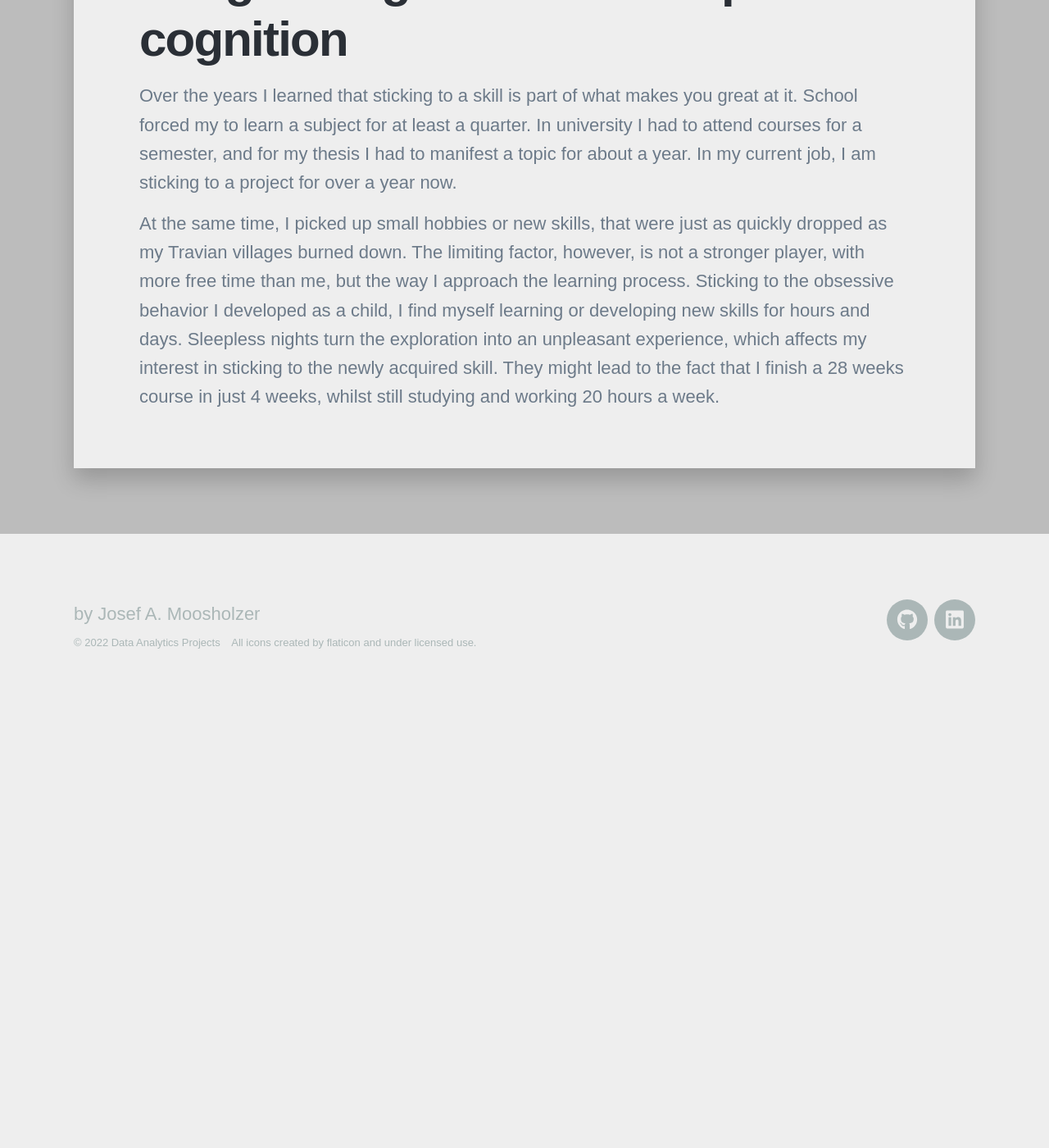
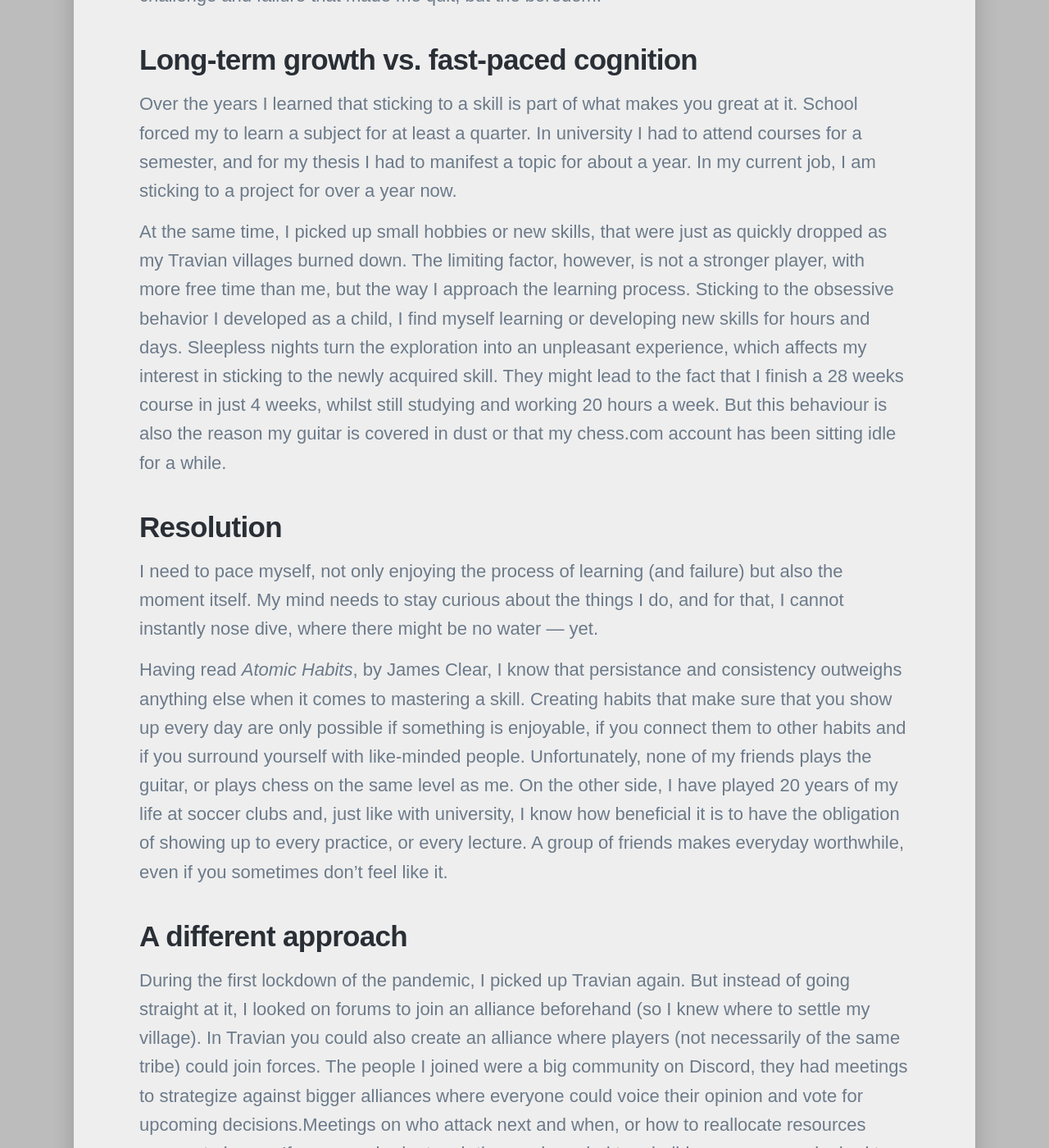
Before and after one commit to JosefMoosholzer/JosefMoosholzer.github.io, a Jekyll site: the page built from _posts/2022-10-27-obsession.md, in a window 1280 px wide and 1400 px high, scrolled down 1543 px. Shown: the whole window at 82% size. Built offline with Jekyll 4.4.1, drawn with Linux system fonts in a browser that asks for light colours; nearby versions of some CDN libraries; some web fonts are replaced; before the commit the page ends 2413 px from its top, so only the background shows below that; some of the changed text lies outside the part shown.

Commit message:
Finished blog post about obsession

```diff
--- a/_posts/2022-10-27-obsession.md
+++ b/_posts/2022-10-27-obsession.md
@@ -1,5 +1,5 @@
 ---
-title: My habit with discovery.
+title: My habit with discovery and how friendships could help.
 subtitle: A deeper reflection.
 date: 2022-10-26 00:00:00
 description: How my unhealthy behavior towards the new could be hindering long-term interest.
@@ -9,14 +9,26 @@
 # Obsession
 When I was just getting into high school I loved to play Travian, a massively multiplayer online (MMO) video game. You started with a medieval village of a tribe you selected and had to construct and upgrade buildings or resource fields to prosper, until you were able to research and train an army to fight battles with and/or against other (real) players. The crux of this game was, that it did not end after an hour or two. No, it lasted months!
 
-Constructing buildings lasted hours or even days, troops travelled minutes or hours, based on the distance and their speed. So I used every single minute I could, accessing a computer to log onto my account and take care of my village, distributing resources or sending orders. I always tried to grow faster than any of my neighbours, so I could outnumber them with my army and loot their silos. However, there is always a bigger fish, so eventually a stronger player attacked me and, if they felt like it, burned my town to the ground.
+Constructing buildings took hours or even days, troops travelled for minutes or hours, based on the distance and their speed. So I used every single second I could, accessing a computer to log onto my account and take care of my village, distributing resources or sending orders. I always tried to grow faster than any of my neighbours, so I could outnumber them with my army and loot their silos. However, there is always a bigger fish, so eventually a stronger player attacked me and, if they felt like it, burned my town to the ground.
 
 Having had school during the time plus 4 to 5 days of soccer per week I stood no chance against players that worked in offices, capable of regularly logging into the game. Activity was the biggest advantage one could get. And so, I learned to not bother resisting. Instead, I picked a different, newer world (server) and began anew, repeating the hopeless undertaking.
 
 But during all this, I still very much enjoyed the game. Especially the feeling of a new start, founding a new village, repeating the beginner's quests, scouting my new neighbors, and dicovering the unknown was mesmerizing to my younger self. Over the years, I developed the habit of enjoying fresh starts. A blank canvas, a fresh task, was all I needed to lose myself in the moment and devote my whole attention to it. Once I knew how to solve the problem, the subject lost its mistery, its magic. It became a tidious chore and the obsession faded. It was less the challenge and failure that made me quit, but the boredom.
 
-# Long-term growth vs. fast-paced cognition
+## Long-term growth vs. fast-paced cognition
 Over the years I learned that sticking to a skill is part of what makes you great at it. School forced my to learn a subject for at least a quarter. In university I had to attend courses for a semester, and for my thesis I had to manifest a topic for about a year. In my current job, I am sticking to a project for over a year now.
 
 At the same time, I picked up small hobbies or new skills, that were just as quickly dropped as my Travian villages burned down. The limiting factor, however, is not a stronger player, with more free time than me, but the way I approach the learning process.
-Sticking to the obsessive behavior I developed as a child, I find myself learning or developing new skills for hours and days. Sleepless nights turn the exploration into an unpleasant experience, which affects my interest in sticking to the newly acquired skill. They might lead to the fact that I finish a 28 weeks course in just 4 weeks, whilst still studying and working 20 hours a week.
+Sticking to the obsessive behavior I developed as a child, I find myself learning or developing new skills for hours and days. Sleepless nights turn the exploration into an unpleasant experience, which affects my interest in sticking to the newly acquired skill. They might lead to the fact that I finish a 28 weeks course in just 4 weeks, whilst still studying and working 20 hours a week. But this behaviour is also the reason my guitar is covered in dust or that my chess.com account has been sitting idle for a while.
+
+## Resolution
+I need to pace myself, not only enjoying the process of learning (and failure) but also the moment itself. My mind needs to stay curious about the things I do, and for that, I cannot instantly nose dive, where there might be no water &#151; yet.
+
+Having read *Atomic Habits*, by James Clear, I know that persistance and consistency outweighs anything else when it comes to mastering a skill. Creating habits that make sure that you show up every day are only possible if something is enjoyable, if you connect them to other habits and if you surround yourself with like-minded people. Unfortunately, none of my friends plays the guitar, or plays chess on the same level as me. On the other side, I have played 20 years of my life at soccer clubs and, just like with university, I know how beneficial it is to have the obligation of showing up to every practice, or every lecture. A group of friends makes everyday worthwhile, even if you sometimes don't feel like it.
+
+## A different approach
+During the first lockdown of the pandemic, I picked up Travian again. But instead of going straight at it, I looked on forums to join an alliance beforehand (so I knew where to settle my village). In Travian you could also create an alliance where players (not necessarily of the same tribe) could join forces. The people I joined were a big community on Discord, they had meetings to strategize against bigger alliances where everyone could voice their opinion and vote for upcoming decisions.Meetings on who attack next and when, or how to reallocate resources amongst players. If someone had a tough time and needed to rebuild, everyone nearby had to help.
+
+I reached a stage of strength in the game that I have never reached before, and all whilst having very much fun. I met so many new people, also some mentally unstable but very funny ones. When the lockdown was loosened, and structure came back to my life, I had to say goodbye to my community, before they took over my villages.
+
+My life is not a village that needs to outperform everyone in striking distance, but it has to grow and develop constantly. A healthy way of doing so is the key to sucess here. I think that is something that can be achieved with patience and a group of friends, an alliance, that I can share my experience with. A community that can provide guidance, but also holds me accountable to be consistent and help out others as well, so that their villages also grow.
```
